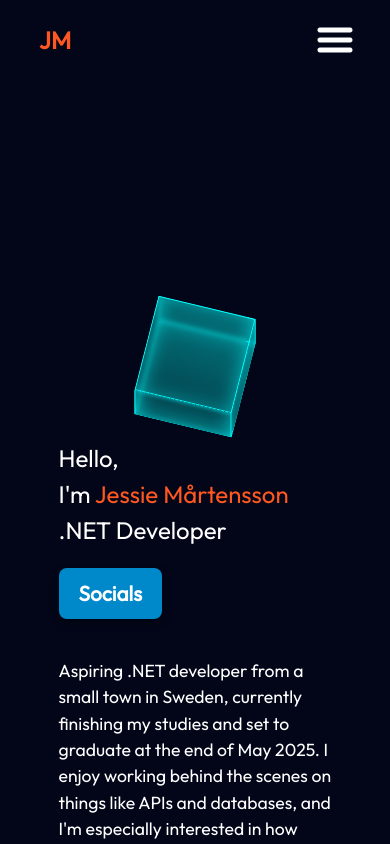
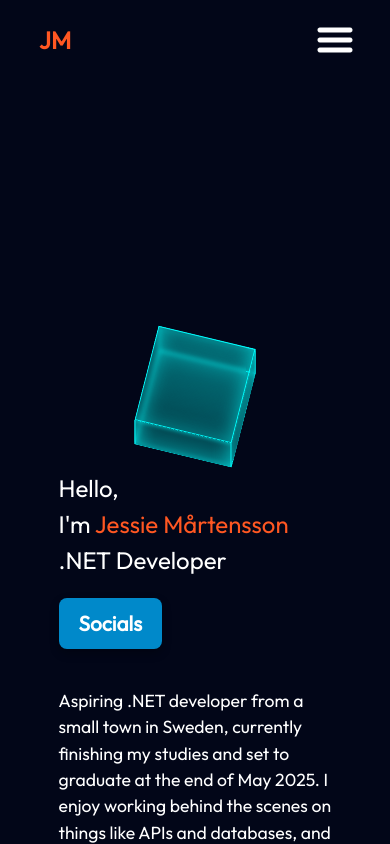
Before and after one commit to zeleron7/React-portfolio, a React (Vite) app: page / in a window 390 px wide. Built offline with nearby package versions, Linux system fonts and the light colour scheme.

Commit message:
trying to fix cube so it doesn't clip in navbar on mobile

```diff
--- a/src/components/Cube/Cube.module.css
+++ b/src/components/Cube/Cube.module.css
@@ -157,7 +157,7 @@
 
 /* Small phones */
 @media screen and (max-width: 480px) {
-    .cube {
-       margin-top: 220px;
+    .container {
+        margin-top: 100px;
     }
 }
```
